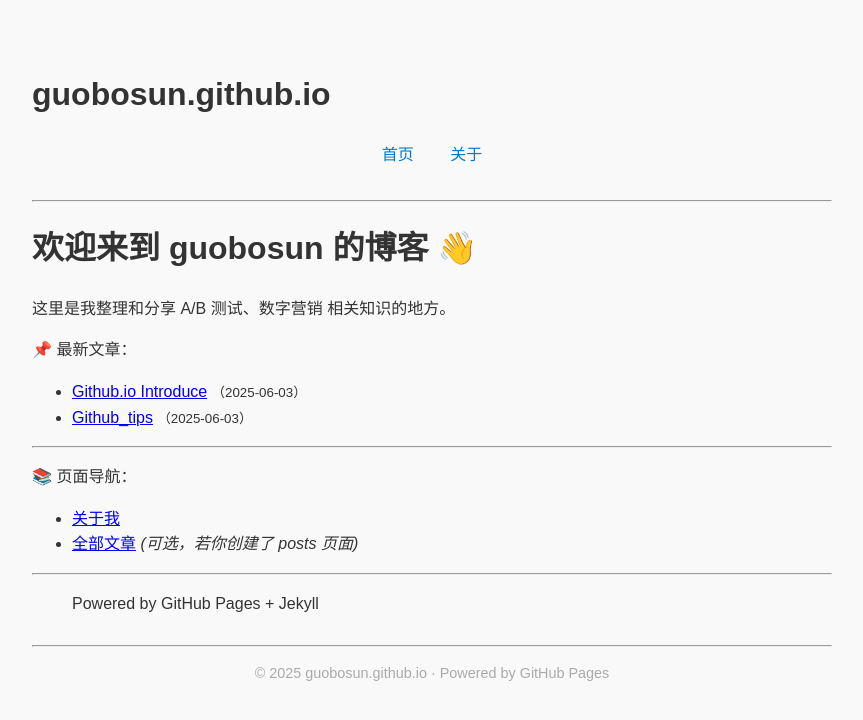
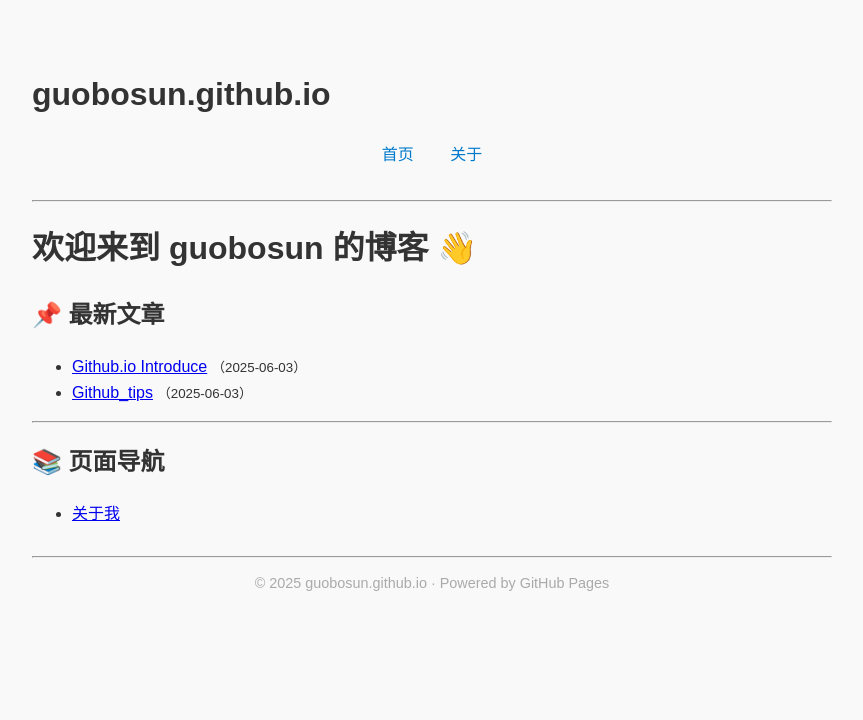
Before and after one commit to guobosun/guobosun.github.io, a Jekyll site: the page built from index.md, in a window 1280 px wide. Shown: the top 720 px of the page, without its empty margins (208-1071 px from the left). Built offline with Jekyll 4.4.1, drawn with Linux system fonts in a browser that asks for light colours; our own code applies the rules of GitHub Pages for plain Markdown files.

Commit message:
Update index.md

```diff
--- a/index.md
+++ b/index.md
@@ -1,13 +1,11 @@
 ---
 layout: default
-title: 首页
 ---
 
 # 欢迎来到 guobosun 的博客 👋
 
-这里是我整理和分享 A/B 测试、数字营销 相关知识的地方。
 
-📌 最新文章：
+## 📌 最新文章
 
 <ul>
   {% for post in site.posts limit:5 %}
@@ -20,11 +18,6 @@ title: 首页
 
 ---
 
-📚 页面导航：
+## 📚 页面导航
 
 - [关于我]({{ "/about.html" | relative_url }})
-- [全部文章]({{ "/posts.html" | relative_url }}) *(可选，若你创建了 posts 页面)*
-
----
-
-> Powered by GitHub Pages + Jekyll
```
